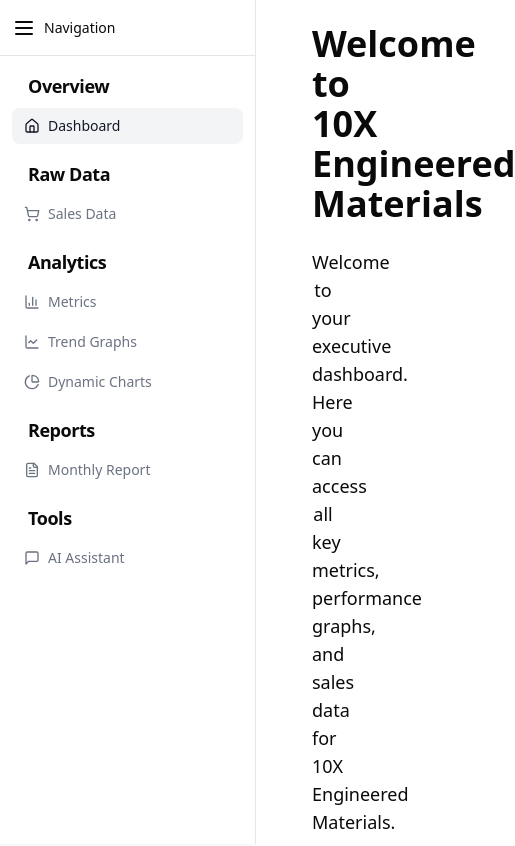
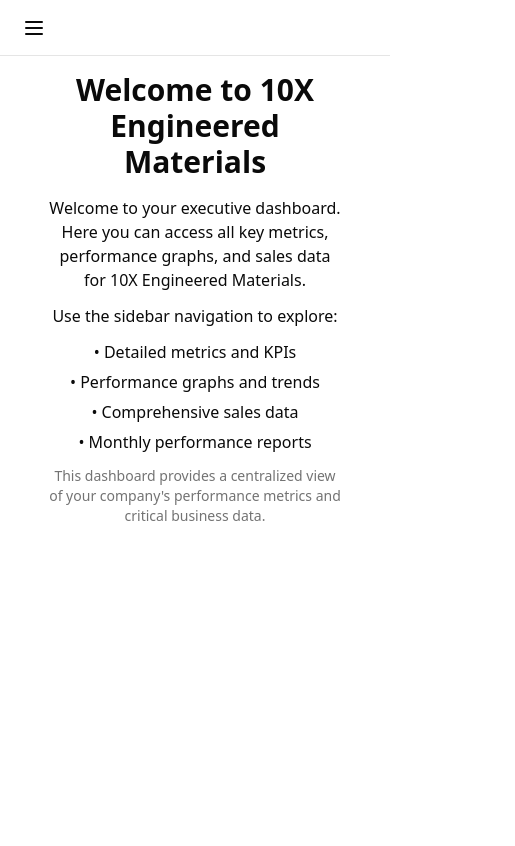
Before and after one commit to mjan112a/10xexecdash, a Next.js app: page / in a window 390 px wide. Shown: the top 846 px of the page, 515 px wide, since content can reach past the window. Built offline with nearby package versions, Linux system fonts and the light colour scheme.

Commit message:
Fix mobile navigation issues: - Improve sidebar state management - Fix z-index hierarchy - Enhance mobile UX - Add proper backdrop handling

```diff
--- a/app/layout.tsx
+++ b/app/layout.tsx
@@ -1,6 +1,8 @@
 import './globals.css'
 import { SidebarNav } from '@/components/sidebar-nav'
 import { SidebarProvider } from '@/components/sidebar-context'
+import { MobileBackdrop } from '@/components/mobile-backdrop'
+import { MobileHeader } from '@/components/mobile-header'
 
 export default function RootLayout({
   children,
@@ -12,9 +14,11 @@ export default function RootLayout({
       <body>
         <div className="relative min-h-screen bg-gray-50">
           <SidebarProvider>
+            <MobileBackdrop />
+            <MobileHeader />
             <SidebarNav />
-            <main className="transition-all duration-300 min-h-screen" style={{ marginLeft: 'var(--sidebar-width, 256px)' }}>
-            {children}
+            <main className="transition-all duration-300 min-h-screen lg:ml-[var(--sidebar-width,256px)] ml-0 pt-14 lg:pt-0">
+              {children}
             </main>
           </SidebarProvider>
         </div>
--- a/app/page.tsx
+++ b/app/page.tsx
@@ -2,12 +2,12 @@ import Link from 'next/link'
 
 export default function Dashboard() {
   return (
-    <div className="min-h-screen bg-background p-6">
+    <div className="min-h-screen bg-background p-4 sm:p-6 lg:p-8">
       {/* Welcome Content */}
       <div className="container mx-auto">
         <div className="max-w-3xl mx-auto text-center">
-          <h1 className="text-4xl font-bold mb-6">Welcome to 10X Engineered Materials</h1>
-          <div className="space-y-4 text-lg">
+          <h1 className="text-3xl sm:text-4xl font-bold mb-4 sm:mb-6">Welcome to 10X Engineered Materials</h1>
+          <div className="space-y-3 sm:space-y-4 text-base sm:text-lg">
             <p>
               Welcome to your executive dashboard. Here you can access all key metrics,
               performance graphs, and sales data for 10X Engineered Materials.
@@ -15,13 +15,13 @@ export default function Dashboard() {
             <p>
               Use the sidebar navigation to explore:
             </p>
-            <ul className="list-none space-y-2">
+            <ul className="list-none space-y-1.5 sm:space-y-2">
               <li>• Detailed metrics and KPIs</li>
               <li>• Performance graphs and trends</li>
               <li>• Comprehensive sales data</li>
               <li>• Monthly performance reports</li>
             </ul>
-            <p className="mt-8 text-muted-foreground">
+            <p className="mt-6 sm:mt-8 text-sm sm:text-base text-muted-foreground">
               This dashboard provides a centralized view of your company&apos;s performance metrics
               and critical business data.
             </p>
--- /dev/null
+++ b/components/mobile-backdrop.tsx
@@ -0,0 +1,19 @@
+'use client';
+
+import { useSidebar } from './sidebar-context';
+import { useEffect } from 'react';
+import { cn } from '@/lib/utils';
+
+export function MobileBackdrop() {
+  const { isCollapsed, setIsCollapsed } = useSidebar();
+
+  return (
+    <div
+      className={cn(
+        'lg:hidden fixed inset-0 bg-black/20 backdrop-blur-sm z-40 transition-all duration-300 ease-out',
+        isCollapsed ? 'opacity-0 pointer-events-none' : 'opacity-100 pointer-events-auto'
+      )}
+      onClick={() => setIsCollapsed(true)}
+    />
+  );
+}
--- /dev/null
+++ b/components/mobile-header.tsx
@@ -0,0 +1,24 @@
+'use client';
+
+import { Menu } from 'lucide-react';
+import { useSidebar } from './sidebar-context';
+
+export function MobileHeader() {
+  const { isCollapsed, setIsCollapsed } = useSidebar();
+
+  return (
+    <header className="lg:hidden fixed top-0 left-0 right-0 h-14 bg-white border-b px-4 flex items-center z-40">
+      <button
+        type="button"
+        onClick={() => {
+          console.log('Mobile header clicked, toggling sidebar');
+          setIsCollapsed(false);
+        }}
+        className="p-2 -ml-0.5 hover:bg-gray-100 rounded-lg transition-colors duration-200 active:scale-95 active:bg-gray-200"
+        aria-label="Open menu"
+      >
+        <Menu className="h-6 w-6" />
+      </button>
+    </header>
+  );
+}
--- a/components/sidebar-context.tsx
+++ b/components/sidebar-context.tsx
@@ -1,6 +1,6 @@
 'use client';
 
-import { createContext, useContext, useState } from 'react';
+import { createContext, useContext, useState, useEffect, useCallback, useMemo } from 'react';
 
 type SidebarContextType = {
   isCollapsed: boolean;
@@ -10,10 +10,35 @@ type SidebarContextType = {
 const SidebarContext = createContext<SidebarContextType | undefined>(undefined);
 
 export function SidebarProvider({ children }: { children: React.ReactNode }) {
-  const [isCollapsed, setIsCollapsed] = useState(false);
+  const [isCollapsed, setIsCollapsed] = useState(true);
+
+  const toggleSidebar = useCallback((value: boolean) => {
+    console.log('Toggling sidebar to:', value);
+    setIsCollapsed(value);
+  }, []);
+
+  // Set initial state based on screen size after mount
+  useEffect(() => {
+    const updateCollapsed = () => {
+      const isLargeScreen = window.innerWidth >= 1024;
+      toggleSidebar(!isLargeScreen);
+    };
+
+    // Initial setup
+    updateCollapsed();
+
+    // Handle resize
+    window.addEventListener('resize', updateCollapsed);
+    return () => window.removeEventListener('resize', updateCollapsed);
+  }, [toggleSidebar]);
+
+  const value = useMemo(() => ({
+    isCollapsed,
+    setIsCollapsed: toggleSidebar
+  }), [isCollapsed, toggleSidebar]);
 
   return (
-    <SidebarContext.Provider value={{ isCollapsed, setIsCollapsed }}>
+    <SidebarContext.Provider value={value}>
       {children}
     </SidebarContext.Provider>
   );
--- a/components/sidebar-nav.tsx
+++ b/components/sidebar-nav.tsx
@@ -99,15 +99,22 @@ export function SidebarNav() {
   return (
     <div
       className={cn(
-        'fixed left-0 top-0 z-40 h-screen bg-white border-r border-gray-200 transition-all duration-300',
-        isCollapsed ? 'w-16' : 'w-64'
+        'fixed left-0 top-0 h-screen bg-white border-r border-gray-200 transition-transform duration-300',
+        isCollapsed ? 'w-16' : 'w-64',
+        // Mobile: highest z-index to be above backdrop
+        'z-50',
+        // Desktop: always show, Mobile: translate based on state
+        isCollapsed ? '-translate-x-full lg:translate-x-0' : 'translate-x-0',
+        // Shadow only on mobile when open
+        !isCollapsed && 'shadow-xl lg:shadow-none',
+        'pt-14 lg:pt-0' // Add padding for mobile header
       )}
     >
       <div className="flex h-full flex-col">
         <div className="flex h-14 items-center border-b px-3 py-4">
           <button
             onClick={() => setIsCollapsed(!isCollapsed)}
-            className="inline-flex items-center justify-center rounded-md text-sm font-medium hover:bg-gray-100 hover:text-gray-900"
+            className="inline-flex items-center justify-center rounded-md text-sm font-medium hover:bg-gray-100 hover:text-gray-900 p-2 touch-manipulation"
           >
             <Menu className="h-6 w-6" />
             {!isCollapsed && <span className="ml-2">Navigation</span>}
```
